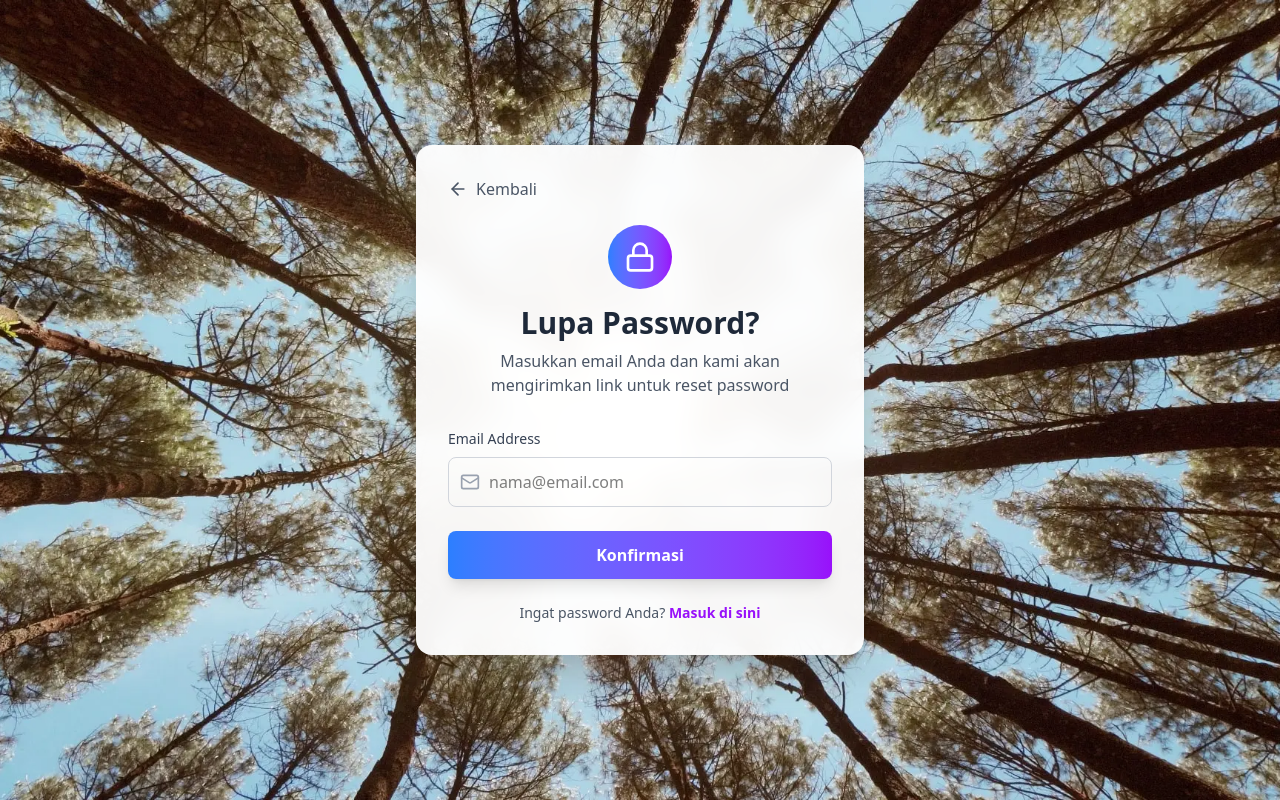
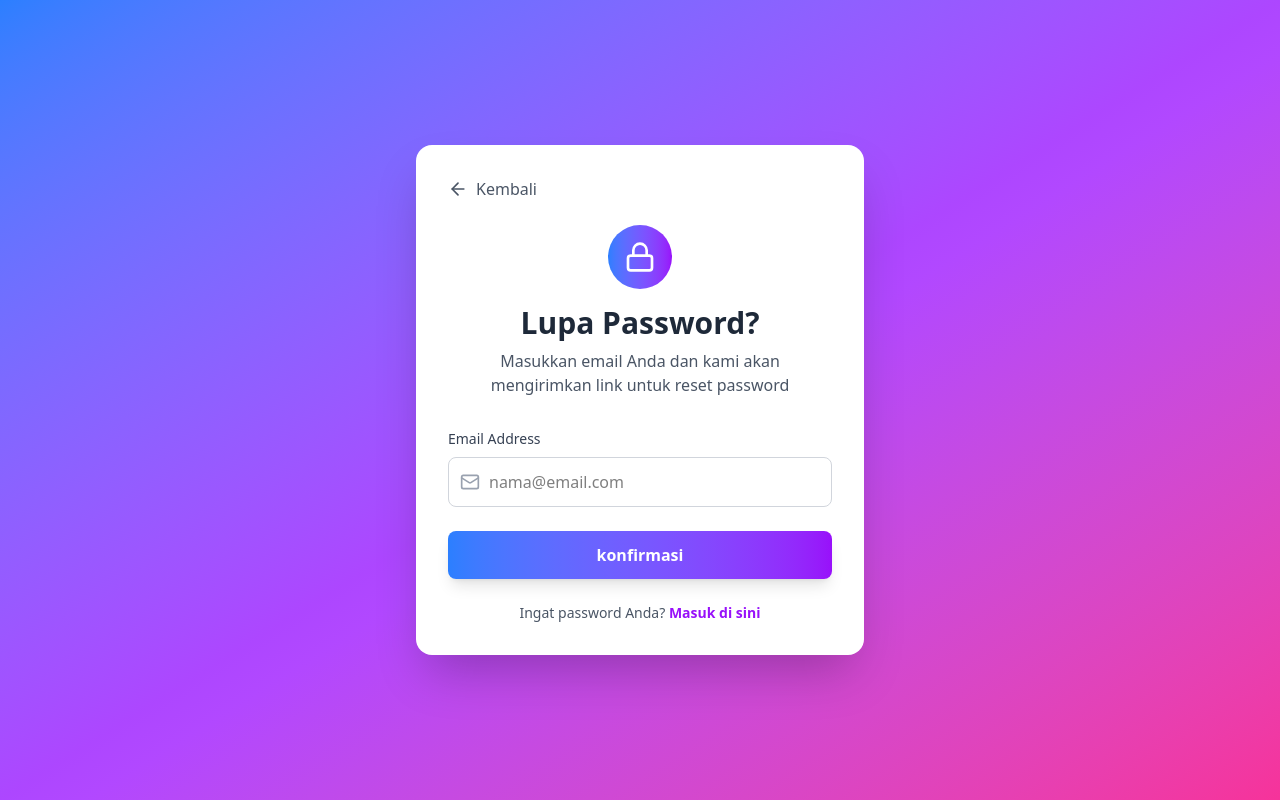
Before and after one commit to KodingMulu/SkillLink, a Next.js app in the folder web/: page /auth/forget-password in a window 1280 px wide. Built offline with nearby package versions, Linux system fonts and the light colour scheme.

Commit message:
feat: membuat lupa password menuju ke halaman forget-password

```diff
--- a/web/src/app/auth/forget-password/page.tsx
+++ b/web/src/app/auth/forget-password/page.tsx
@@ -2,10 +2,9 @@
 
 import { useState } from 'react';
 import { Mail, ArrowLeft, Lock, CheckCircle, AlertCircle } from 'lucide-react';
-import Link from 'next/link';
 
 export default function ForgetPasswordPage() {
-  const [step, setStep] = useState(1);
+  const [step, setStep] = useState(1); // 1: Email Input, 2: Success Message, 3: Reset Password
   const [email, setEmail] = useState('');
   const [newPassword, setNewPassword] = useState('');
   const [confirmPassword, setConfirmPassword] = useState('');
@@ -28,6 +27,7 @@ export default function ForgetPasswordPage() {
 
     setLoading(true);
 
+    // Simulasi API call
     setTimeout(() => {
       setLoading(false);
       setStep(2);
@@ -54,27 +54,21 @@ export default function ForgetPasswordPage() {
 
     setLoading(true);
 
+    // Simulasi API call
     setTimeout(() => {
       setLoading(false);
       alert('Password berhasil diubah!');
+      // Redirect to login page
     }, 1500);
   };
 
   return (
-    <div className="min-h-screen relative flex items-center justify-center p-4">
-      {/* Background Image */}
-      <div
-        className="absolute inset-0 bg-cover bg-center bg-no-repeat"
-        style={{
-          backgroundImage: "url('/images/bg.webp')",
-        }}
-      />
-
-      {/* Card Content */}
-      <div className="bg-white/95 backdrop-blur-md rounded-2xl shadow-2xl w-full max-w-md relative z-10">
+    <div className="min-h-screen bg-gradient-to-br from-blue-500 via-purple-500 to-pink-500 flex items-center justify-center p-4">
+      <div className="bg-white rounded-2xl shadow-2xl w-full max-w-md">
         {/* Step 1: Email Input */}
         {step === 1 && (
           <div className="p-8">
+            {/* Back Button */}
             <button
               onClick={() => window.history.back()}
               className="flex items-center text-gray-600 hover:text-gray-900 transition mb-6"
@@ -83,6 +77,7 @@ export default function ForgetPasswordPage() {
               Kembali
             </button>
 
+            {/* Header */}
             <div className="text-center mb-8">
               <div className="w-16 h-16 bg-gradient-to-r from-blue-500 to-purple-600 rounded-full mx-auto mb-4 flex items-center justify-center">
                 <Lock className="w-8 h-8 text-white" />
@@ -93,6 +88,7 @@ export default function ForgetPasswordPage() {
               </p>
             </div>
 
+            {/* Error Message */}
             {error && (
               <div className="mb-4 p-4 bg-red-50 border border-red-200 rounded-lg flex items-start">
                 <AlertCircle className="w-5 h-5 text-red-500 mr-2 mt-0.5 flex-shrink-0" />
@@ -100,6 +96,7 @@ export default function ForgetPasswordPage() {
               </div>
             )}
 
+            {/* Email Input */}
             <div className="mb-6">
               <label htmlFor="email" className="block text-sm font-medium text-gray-700 mb-2">
                 Email Address
@@ -120,20 +117,25 @@ export default function ForgetPasswordPage() {
               </div>
             </div>
 
+            {/* Submit Button */}
             <button
               onClick={handleSendEmail}
               disabled={loading}
               className="w-full bg-gradient-to-r from-blue-500 to-purple-600 text-white py-3 rounded-lg font-semibold hover:from-blue-600 hover:to-purple-700 transform hover:scale-105 transition duration-200 shadow-lg disabled:opacity-50 disabled:cursor-not-allowed disabled:transform-none"
             >
-              {loading ? 'Mengirim...' : 'Konfirmasi'}
+              {loading ? 'Mengirim...' : 'konfirmasi'}
             </button>
 
+            {/* Additional Info */}
             <div className="mt-6 text-center">
               <p className="text-sm text-gray-600">
                 Ingat password Anda?{' '}
-                <Link href="/auth/login" className="text-purple-600 hover:text-purple-800 font-semibold transition">
+                <button
+                  onClick={() => alert('Redirect to login')}
+                  className="text-purple-600 hover:text-purple-800 font-semibold transition"
+                >
                   Masuk di sini
-                </Link>
+                </button>
               </p>
             </div>
           </div>
@@ -142,6 +144,7 @@ export default function ForgetPasswordPage() {
         {/* Step 2: Success Message */}
         {step === 2 && (
           <div className="p-8">
+            {/* Success Icon */}
             <div className="text-center mb-8">
               <div className="w-20 h-20 bg-green-100 rounded-full mx-auto mb-4 flex items-center justify-center">
                 <CheckCircle className="w-12 h-12 text-green-500" />
@@ -156,6 +159,7 @@ export default function ForgetPasswordPage() {
               </p>
             </div>
 
+            {/* Info Box */}
             <div className="bg-blue-50 border border-blue-200 rounded-lg p-4 mb-6">
               <h3 className="font-semibold text-blue-900 mb-2">Tidak menerima email?</h3>
               <ul className="text-sm text-blue-800 space-y-1">
@@ -165,6 +169,7 @@ export default function ForgetPasswordPage() {
               </ul>
             </div>
 
+            {/* Actions */}
             <div className="space-y-3">
               <button
                 onClick={handleSendEmail}
@@ -182,11 +187,15 @@ export default function ForgetPasswordPage() {
               </button>
             </div>
 
+            {/* Back to Login */}
             <div className="mt-6 text-center">
-              <Link href="/auth/login" className="flex items-center justify-center w-full text-gray-600 hover:text-gray-900 transition">
+              <button
+                onClick={() => alert('Back to login')}
+                className="flex items-center justify-center w-full text-gray-600 hover:text-gray-900 transition"
+              >
                 <ArrowLeft className="w-4 h-4 mr-2" />
                 Kembali ke halaman login
-              </Link>
+              </button>
             </div>
           </div>
         )}
@@ -194,6 +203,7 @@ export default function ForgetPasswordPage() {
         {/* Step 3: Reset Password Form */}
         {step === 3 && (
           <div className="p-8">
+            {/* Back Button */}
             <button
               onClick={() => setStep(2)}
               className="flex items-center text-gray-600 hover:text-gray-900 transition mb-6"
@@ -202,6 +212,7 @@ export default function ForgetPasswordPage() {
               Kembali
             </button>
 
+            {/* Header */}
             <div className="text-center mb-8">
               <div className="w-16 h-16 bg-gradient-to-r from-blue-500 to-purple-600 rounded-full mx-auto mb-4 flex items-center justify-center">
                 <Lock className="w-8 h-8 text-white" />
@@ -212,6 +223,7 @@ export default function ForgetPasswordPage() {
               </p>
             </div>
 
+            {/* Error Message */}
             {error && (
               <div className="mb-4 p-4 bg-red-50 border border-red-200 rounded-lg flex items-start">
                 <AlertCircle className="w-5 h-5 text-red-500 mr-2 mt-0.5 flex-shrink-0" />
@@ -219,6 +231,7 @@ export default function ForgetPasswordPage() {
               </div>
             )}
 
+            {/* New Password Input */}
             <div className="mb-4">
               <label htmlFor="newPassword" className="block text-sm font-medium text-gray-700 mb-2">
                 Password Baru
@@ -239,6 +252,7 @@ export default function ForgetPasswordPage() {
               </div>
             </div>
 
+            {/* Confirm Password Input */}
             <div className="mb-6">
               <label htmlFor="confirmPassword" className="block text-sm font-medium text-gray-700 mb-2">
                 Konfirmasi Password
@@ -259,6 +273,7 @@ export default function ForgetPasswordPage() {
               </div>
             </div>
 
+            {/* Password Requirements */}
             <div className="bg-gray-50 border border-gray-200 rounded-lg p-4 mb-6">
               <h4 className="text-sm font-semibold text-gray-700 mb-2">Password harus mengandung:</h4>
               <ul className="text-sm text-gray-600 space-y-1">
@@ -283,6 +298,7 @@ export default function ForgetPasswordPage() {
               </ul>
             </div>
 
+            {/* Submit Button */}
             <button
               onClick={handleResetPassword}
               disabled={loading}
--- a/web/src/app/auth/login/page.tsx
+++ b/web/src/app/auth/login/page.tsx
@@ -99,7 +99,8 @@ export default function LoginPage() {
                 type="button"
                 className="text-sm text-blue-600 hover:text-blue-700 font-medium"
               >
-                Lupa password?
+                <Link href="/auth/forget-password">Lupa password?</Link>
+
               </button>
             </div>
 
```
